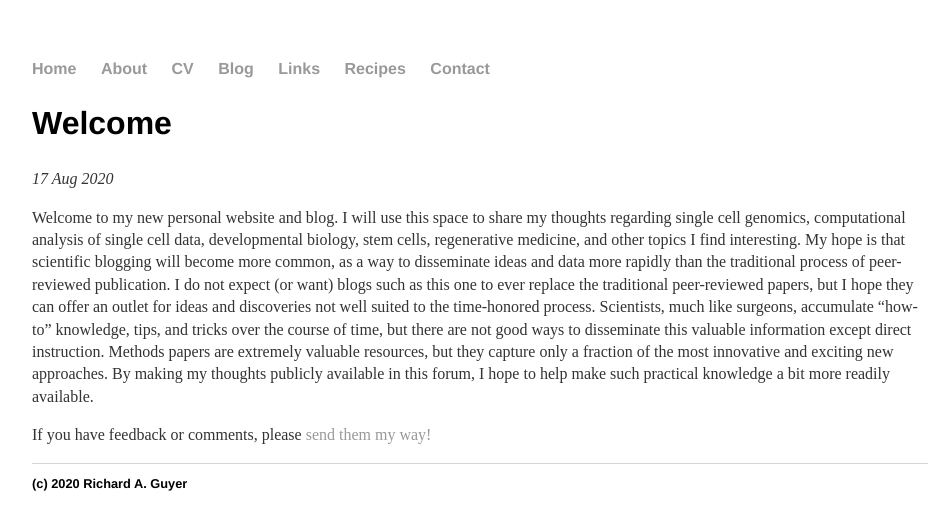
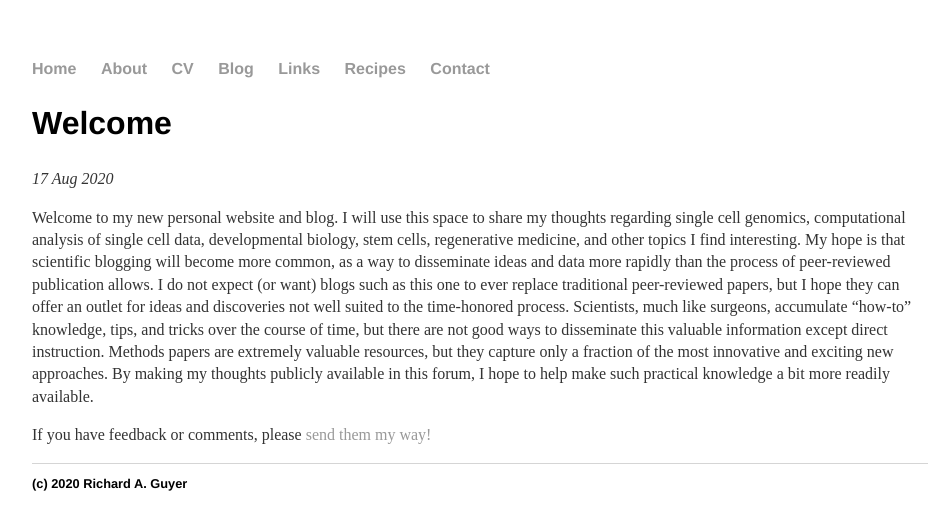
Before and after one commit to riguyer/riguyer.github.io, a Jekyll site: the page built from _posts/2020-08-17-welcome.md, in a window 1280 px wide. Shown: the top 530 px of the page, without its empty margins (160-1105 px from the left). Built offline with Jekyll 4.4.1, drawn with Linux system fonts in a browser that asks for light colours.

Commit message:
Update 2020-08-17-welcome.md

```diff
--- a/_posts/2020-08-17-welcome.md
+++ b/_posts/2020-08-17-welcome.md
@@ -6,8 +6,8 @@ date: 2020-08-17
 
 Welcome to my new personal website and blog. I will use this space to share my thoughts regarding single cell genomics, computational analysis of
 single cell data, developmental biology, stem cells, regenerative medicine, and other topics I find interesting. My hope is that scientific blogging
-will become more common, as a way to disseminate ideas and data more rapidly than the traditional process of peer-reviewed publication. I do not
-expect (or want) blogs such as this one to ever replace the traditional peer-reviewed papers, but I hope they can offer an outlet for ideas and
+will become more common, as a way to disseminate ideas and data more rapidly than the process of peer-reviewed publication allows. I do not
+expect (or want) blogs such as this one to ever replace traditional peer-reviewed papers, but I hope they can offer an outlet for ideas and
 discoveries not well suited to the time-honored process. Scientists, much like surgeons, accumulate "how-to" knowledge, tips, and tricks over the course
 of time, but there are not good ways to disseminate this valuable information except direct instruction. Methods papers are extremely
 valuable resources, but they capture only a fraction of the most innovative and exciting new approaches. By making my thoughts publicly available in
```
